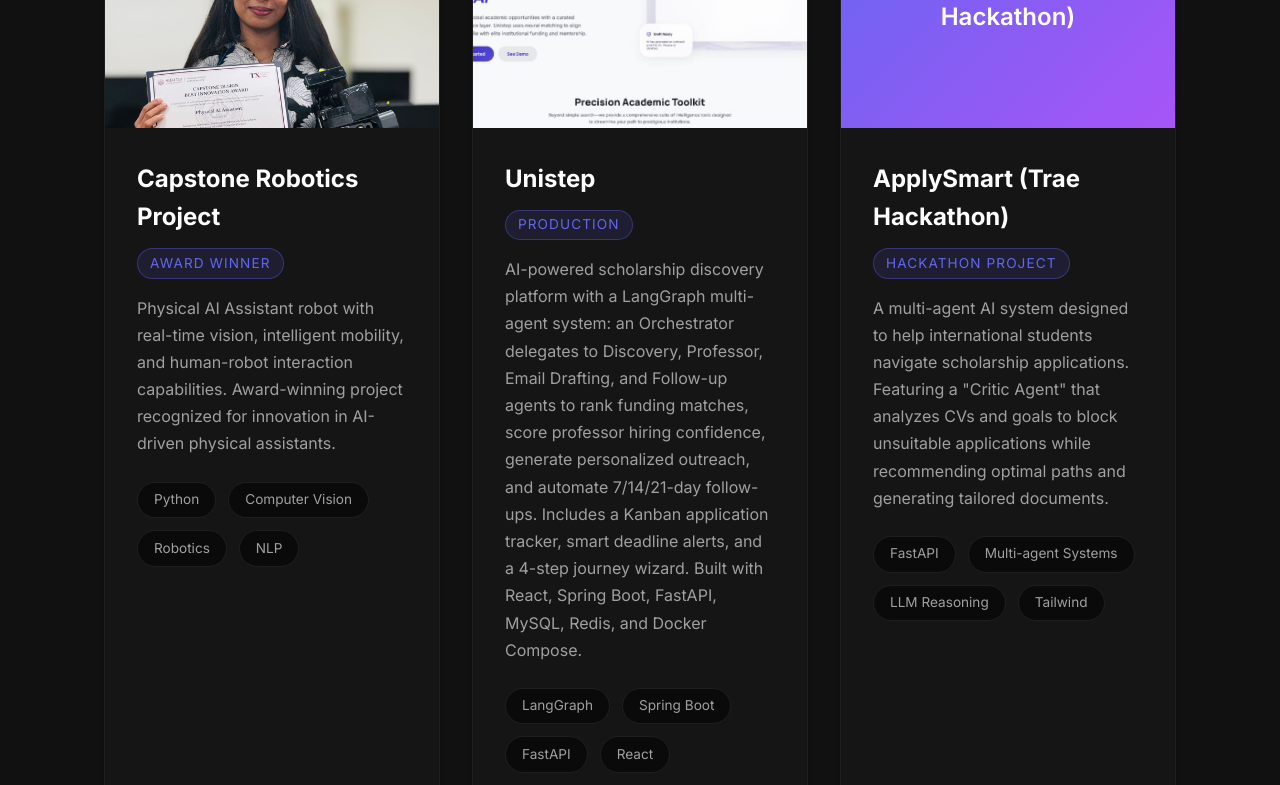
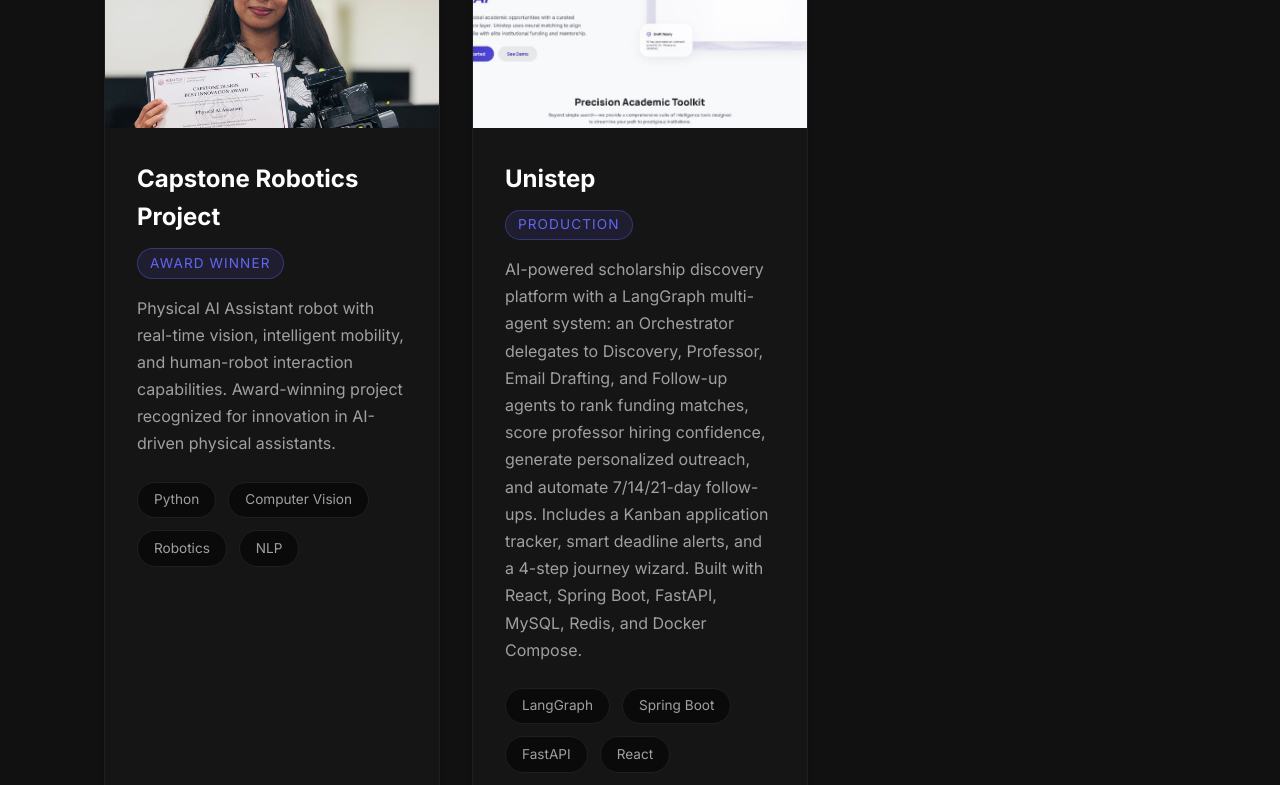
Before and after one commit to saberabanu0001/portfolio-me, a React (Vite) app: page / in a window 1280 px wide. Shown: the part 2160-2945 px from the top of the page. Built offline with nearby package versions, Linux system fonts and the light colour scheme.

Commit message:
Remove ApplySmart from projects

```diff
--- a/src/content.ts
+++ b/src/content.ts
@@ -61,17 +61,6 @@ export const projects = [
     status: 'Production',
     image: '/unistep.png',
     imageAlt: 'Unistep landing page with AI-driven scholarship and university matching dashboard',
-  },
-  {
-    title: 'ApplySmart (Trae Hackathon)',
-    description:
-      'A multi-agent AI system designed to help international students navigate scholarship applications. Featuring a "Critic Agent" that analyzes CVs and goals to block unsuitable applications while recommending optimal paths and generating tailored documents.',
-    tags: ['FastAPI', 'Multi-agent Systems', 'LLM Reasoning', 'Tailwind'],
-    liveUrl: undefined,
-    repoUrl: 'https://github.com/saberabanu0001/ApplySmart',
-    status: 'Hackathon Project',
-    image: undefined,
-    imageAlt: undefined,
   },
   {
     title: 'CalmMateAI',
```
